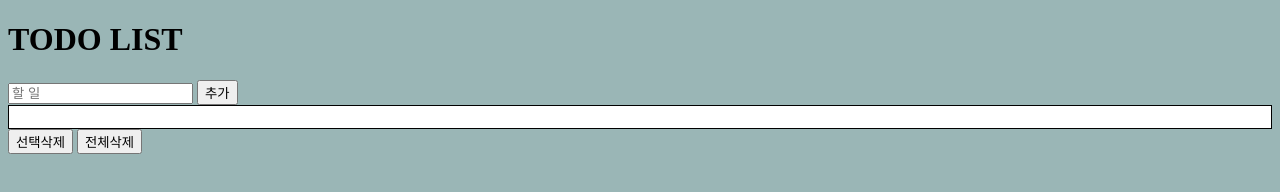
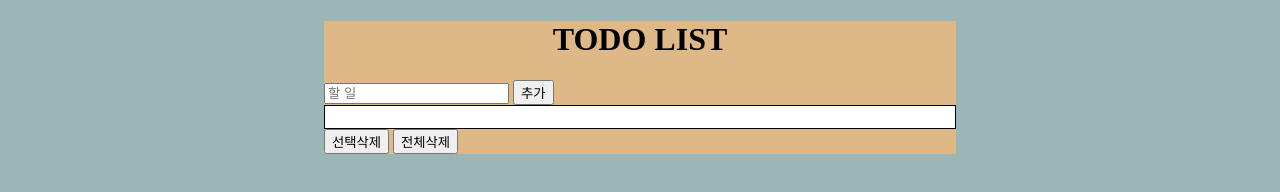
Before and after one commit to rudgns9334/todolist, a plain HTML site: page main.html in a window 1280 px wide. Drawn offline with Linux system fonts and the light colour scheme.

Commit message:
no change

```diff
--- a/main.css
+++ b/main.css
@@ -4,6 +4,20 @@ body {
 
 ol {
     font-size: 22px;
+}
+
+li {
+  text-align: center;
+}
+
+h1 {
+  text-align: center;
+}
+
+.container {
+  background-color: burlywood;
+  width: 50%;
+  margin: 0 auto;
 }
 
 .list {
--- a/main.html
+++ b/main.html
@@ -6,11 +6,14 @@
         <title>TO DO LIST</title>
     </head>
     <body>
+        <div class="container">
             <h1>TODO LIST</h1>
+            <div class="input">
                 <form>
                     <input type="text" placeholder="할 일" class="todo">
                     <button type="submit" class="button">추가</button>
                 </form>
+            </div>
             <div class="list">
                 <ol type="1" start="1">
 
@@ -19,6 +22,8 @@
             </div>
             <button type="submit" class="s_clear">선택삭제</button>
             <button type="submit" class="clear">전체삭제</button>
+        </div>
+
         <script src="todolist.js" defer></script>
     </body>
 </html>
```
Lines whose indentation alone changed are shown as unchanged.
